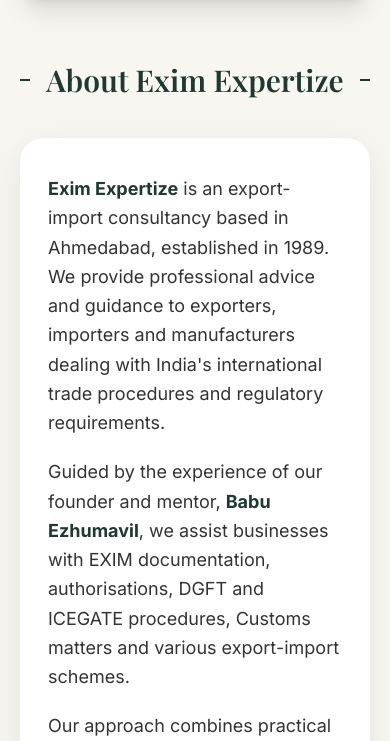
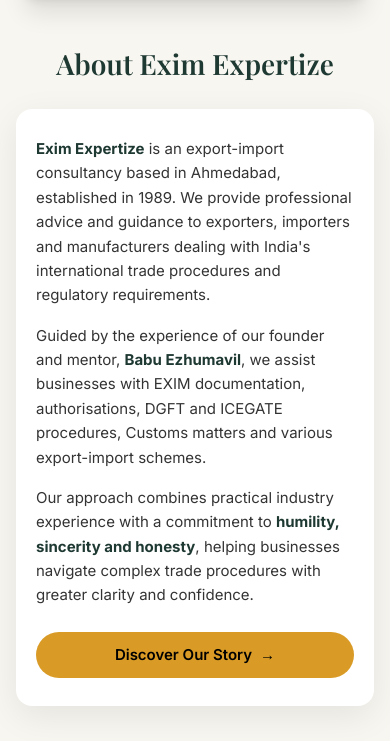
Before and after one commit to Aniket52603/exim-expertize, a React (Vite) app: page / in a window 390 px wide. Shown: the part 783-1524 px from the top of the page. Built offline with nearby package versions, Linux system fonts and the light colour scheme.

Commit message:
Update website pages and navigation

```diff
--- a/src/components/AboutUs.jsx
+++ b/src/components/AboutUs.jsx
@@ -1,34 +1,33 @@
-
 import { Link } from "react-router-dom";
 import Reveal from "./Reveal.jsx";
 
 const AboutUs = () => {
   return (
-    <section className="bg-[#f8f6f0] px-5 py-16 sm:py-20 lg:py-24">
+    <section className="bg-[#f8f6f0] px-4 py-12 sm:px-5 sm:py-20 lg:py-24">
       <div className="mx-auto max-w-7xl">
 
         {/* ABOUT HEADING */}
         <Reveal>
-          <div className="mb-10 flex items-center justify-center gap-4 sm:mb-12 sm:gap-6 lg:mb-14 lg:gap-8">
-            <span className="h-[2px] w-12 bg-ink sm:w-20 lg:w-36" />
+          <div className="mb-7 flex items-center justify-center gap-4 sm:mb-12 sm:gap-6 lg:mb-14 lg:gap-8">
+            <span className="hidden h-[2px] w-12 bg-ink sm:block sm:w-20 lg:w-36" />
 
-            <h2 className="whitespace-nowrap font-display text-3xl text-ink sm:text-4xl md:text-5xl lg:text-6xl">
+            <h2 className="text-center font-display text-[1.75rem] leading-tight text-ink sm:whitespace-nowrap sm:text-4xl md:text-5xl lg:text-6xl">
               About Exim Expertize
             </h2>
 
-            <span className="h-[2px] w-12 bg-ink sm:w-20 lg:w-36" />
+            <span className="hidden h-[2px] w-12 bg-ink sm:block sm:w-20 lg:w-36" />
           </div>
         </Reveal>
 
         {/* SHORT INTRODUCTION */}
         <Reveal
           delay={160}
-          className="mx-auto max-w-8xl rounded-3xl bg-white px-7 py-9 shadow-[0_10px_35px_rgba(0,0,0,0.08)] sm:px-10 sm:py-11 lg:px-14 lg:py-12"
+          className="mx-auto max-w-8xl rounded-2xl bg-white px-5 py-7 shadow-[0_10px_35px_rgba(0,0,0,0.08)] sm:rounded-3xl sm:px-10 sm:py-11 lg:px-14 lg:py-12"
         >
 
-          <div className="text-lg leading-relaxed text-black/80 lg:text-xl">
+          <div className="text-[15px] leading-relaxed text-black/80 sm:text-lg lg:text-xl">
 
-            <p className="mb-5">
+            <p className="mb-4 sm:mb-5">
               <strong className="text-ink">
                 Exim Expertize
               </strong>{" "}
@@ -39,7 +38,7 @@
               and regulatory requirements.
             </p>
 
-            <p className="mb-5">
+            <p className="mb-4 sm:mb-5">
               Guided by the experience of our founder and mentor,{" "}
               <strong className="text-ink">
                 Babu Ezhumavil
@@ -62,10 +61,10 @@
           </div>
 
           {/* READ MORE */}
-          <div className="mt-8">
+          <div className="mt-6 sm:mt-8">
             <Link
               to="/about"
-              className="inline-flex items-center gap-2 rounded-full bg-gold px-7 py-3 font-semibold text-black transition hover:bg-gold2 sm:px-8"
+              className="inline-flex w-full items-center justify-center gap-2 rounded-full bg-gold px-7 py-3 text-[15px] font-semibold text-black transition hover:bg-gold2 sm:w-auto sm:px-8 sm:text-base"
             >
               Discover Our Story
               <span aria-hidden="true">→</span>
```
